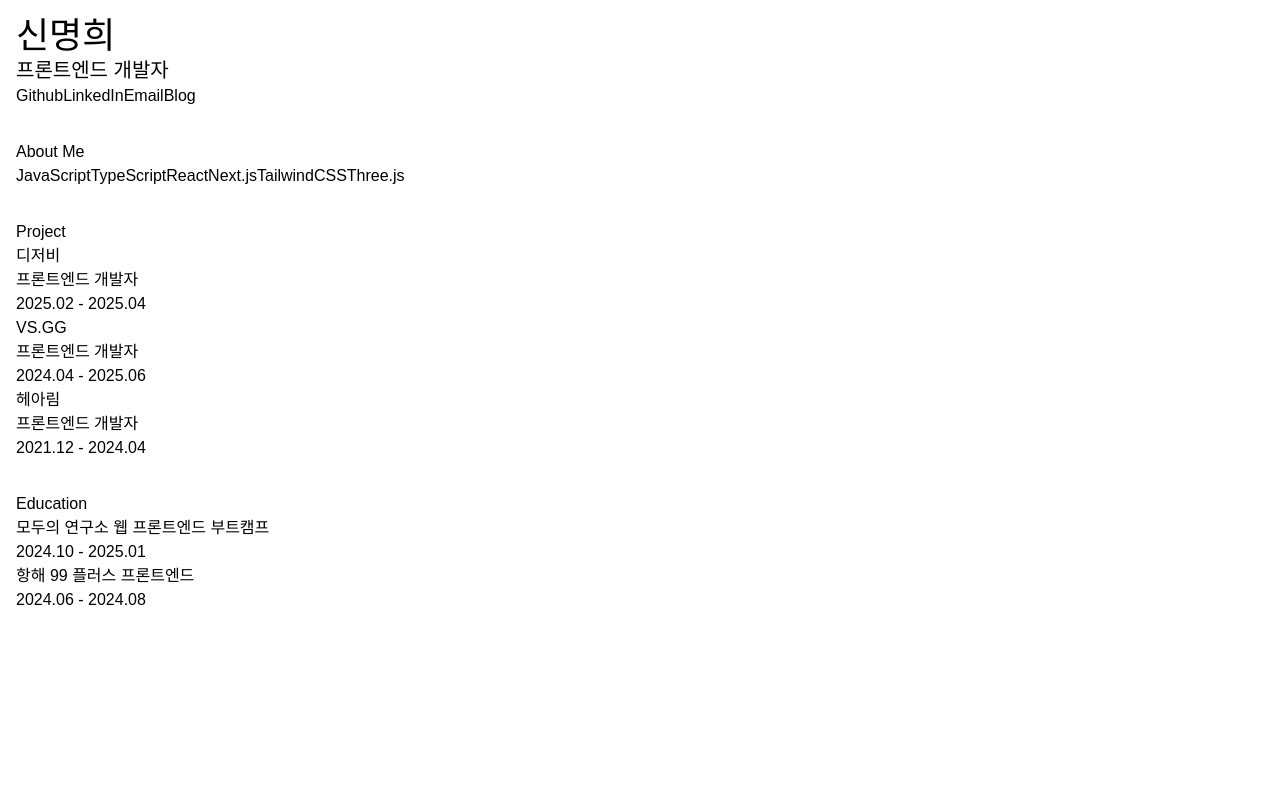
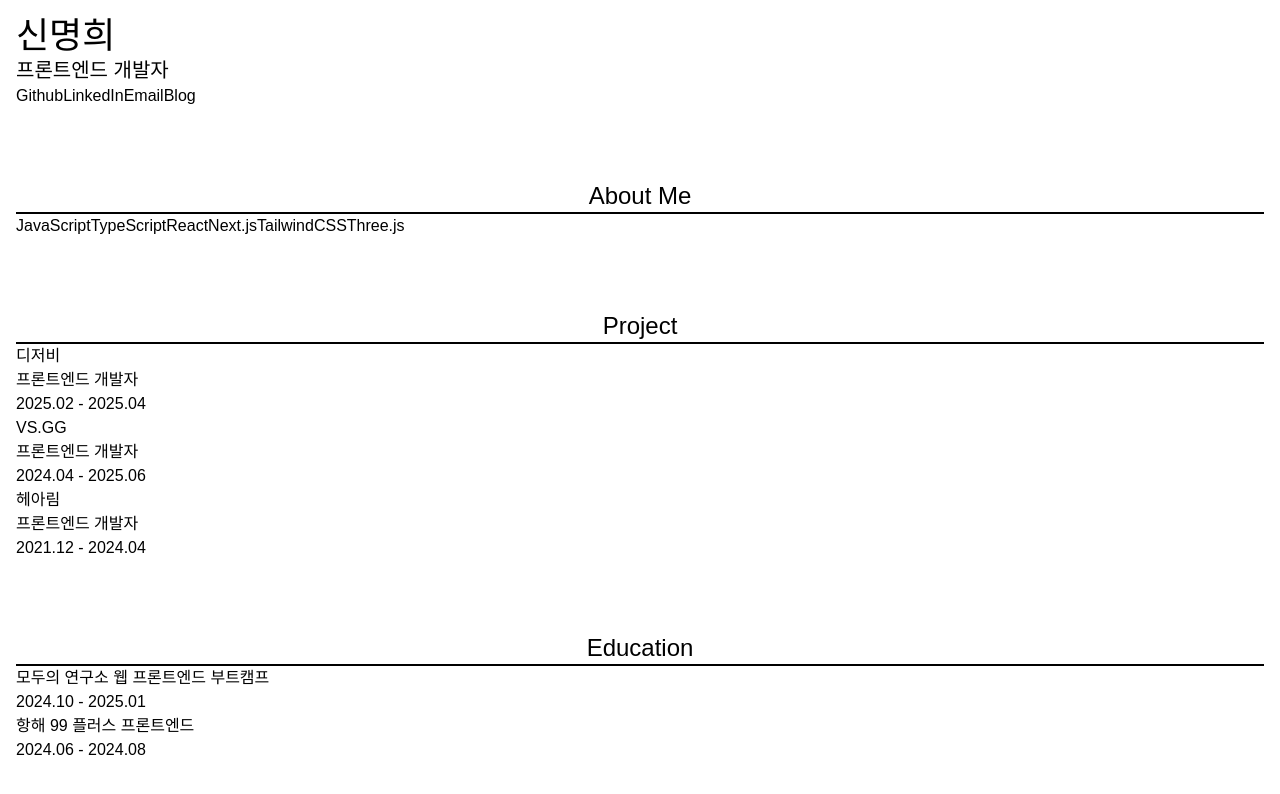
Before and after one commit to eepyz/eepyz.github.io, a React (Vite) app: page / in a window 1280 px wide. Shown: the top 794 px of the page. Built offline with nearby package versions, Linux system fonts and the light colour scheme.

Commit message:
💄 Fix: title 스타일 수정

```diff
--- a/src/components/Title.tsx
+++ b/src/components/Title.tsx
@@ -3,9 +3,9 @@ interface TitleProps {
 }
 export function Title({ title }: TitleProps) {
   return (
-    <div>
-      <div>{title}</div>
-      <div></div>
+    <div className="mt-10 flex justify-center flex-col items-center">
+      <div className="text-2xl font-light">{title}</div>
+      <div className="w-full border"></div>
     </div>
   );
 }
```
